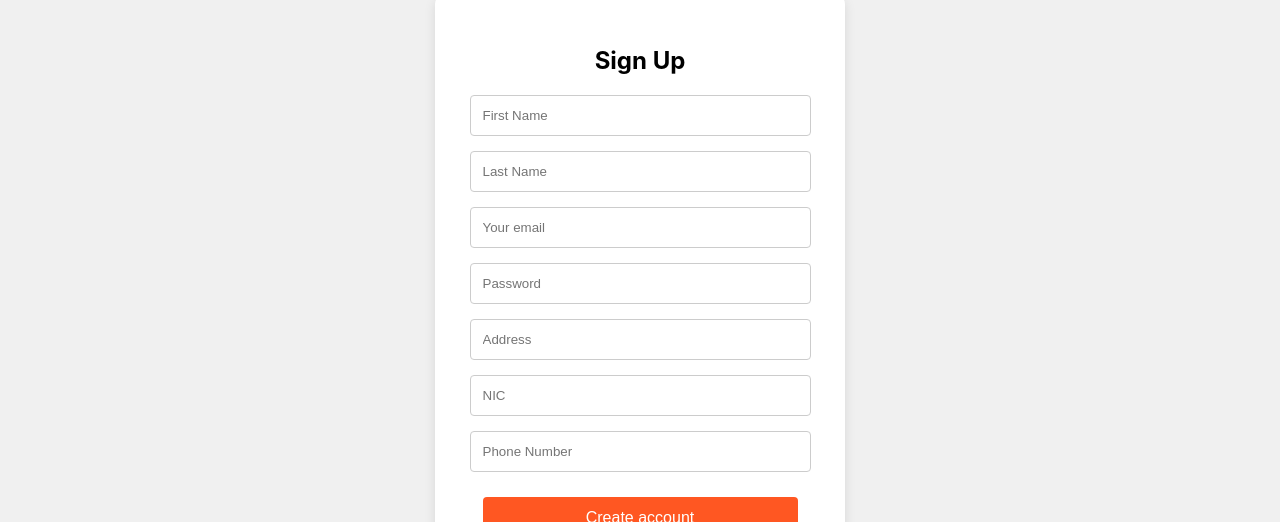
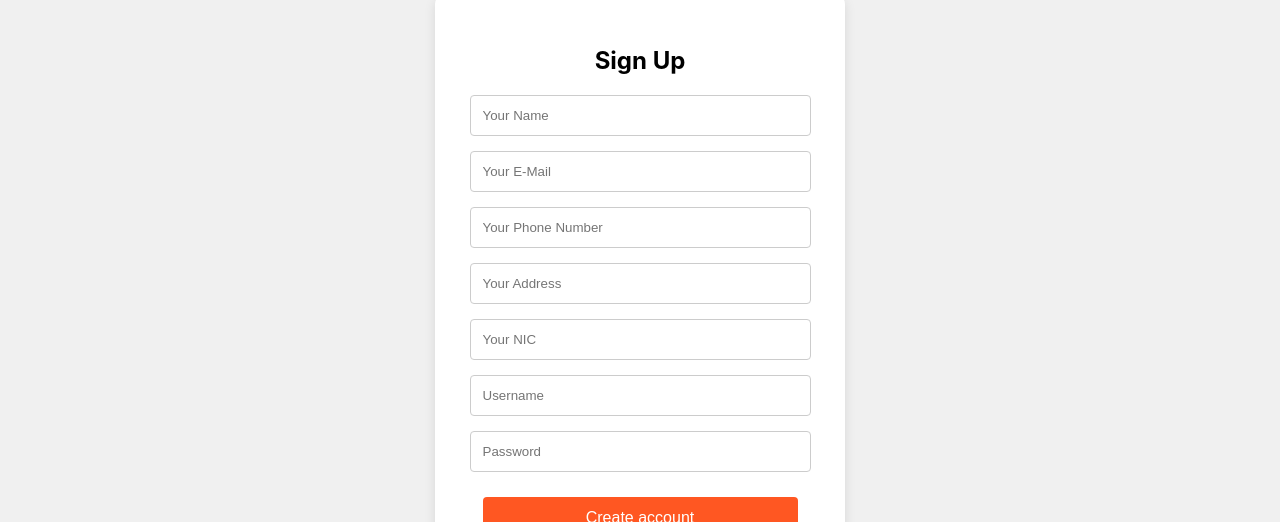
Before and after one commit to Lakshan0111-debug/CyberMall_FrontEnd, a React (Create React App) app: page /signUp in a window 1280 px wide. Shown: the part 249-771 px from the top of the page. Built offline with nearby package versions, Linux system fonts and the light colour scheme.

Commit message:
update signIn form

```diff
--- a/src/pages/SignUp/SignUp.js
+++ b/src/pages/SignUp/SignUp.js
@@ -4,13 +4,13 @@ import Navbar from '../../components/Navbar/Navbar';
 
 const SignUp = () => {
   const [formData, setFormData] = useState({
-    firstName: '',
-    lastName: '',
+    name: '',
     email: '',
-    password: '',
+    phone: '',
     address: '',
     nic: '',
-    phone: '',
+    username: '',
+    password: ''
   });
 
   const handleChange = (e) => {
@@ -34,25 +34,49 @@ const SignUp = () => {
           <form onSubmit={handleSubmit}>
             <input
               type="text"
-              name="firstName"
-              placeholder="First Name"
-              value={formData.firstName}
-              onChange={handleChange}
-              required
-            />
-            <input
-              type="text"
-              name="lastName"
-              placeholder="Last Name"
-              value={formData.lastName}
+              name="name"
+              placeholder="Your Name"
+              value={formData.name}
               onChange={handleChange}
               required
             />
             <input
               type="email"
               name="email"
-              placeholder="Your email"
+              placeholder="Your E-Mail"
               value={formData.email}
+              onChange={handleChange}
+              required
+            />
+            <input
+              type="tel"
+              name="phone"
+              placeholder="Your Phone Number"
+              value={formData.phone}
+              onChange={handleChange}
+              required
+            />
+            <input
+              type="text"
+              name="address"
+              placeholder="Your Address"
+              value={formData.address}
+              onChange={handleChange}
+              required
+            />
+            <input
+              type="text"
+              name="nic"
+              placeholder="Your NIC"
+              value={formData.nic}
+              onChange={handleChange}
+              required
+            />
+            <input
+              type="text"
+              name="username"
+              placeholder="Username"
+              value={formData.username}
               onChange={handleChange}
               required
             />
@@ -61,30 +85,6 @@ const SignUp = () => {
               name="password"
               placeholder="Password"
               value={formData.password}
-              onChange={handleChange}
-              required
-            />
-            <input
-              type="text"
-              name="address"
-              placeholder="Address"
-              value={formData.address}
-              onChange={handleChange}
-              required
-            />
-            <input
-              type="text"
-              name="nic"
-              placeholder="NIC"
-              value={formData.nic}
-              onChange={handleChange}
-              required
-            />
-            <input
-              type="tel"
-              name="phone"
-              placeholder="Phone Number"
-              value={formData.phone}
               onChange={handleChange}
               required
             />
```
